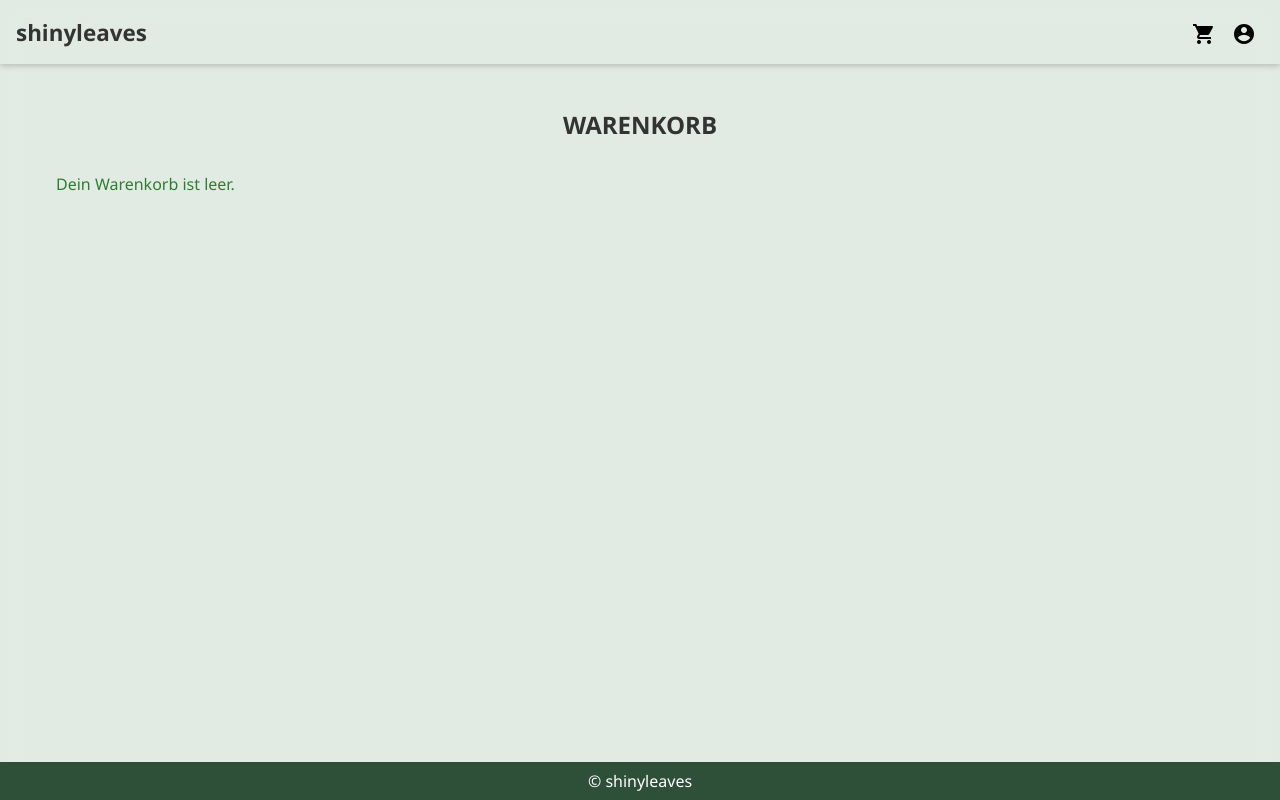
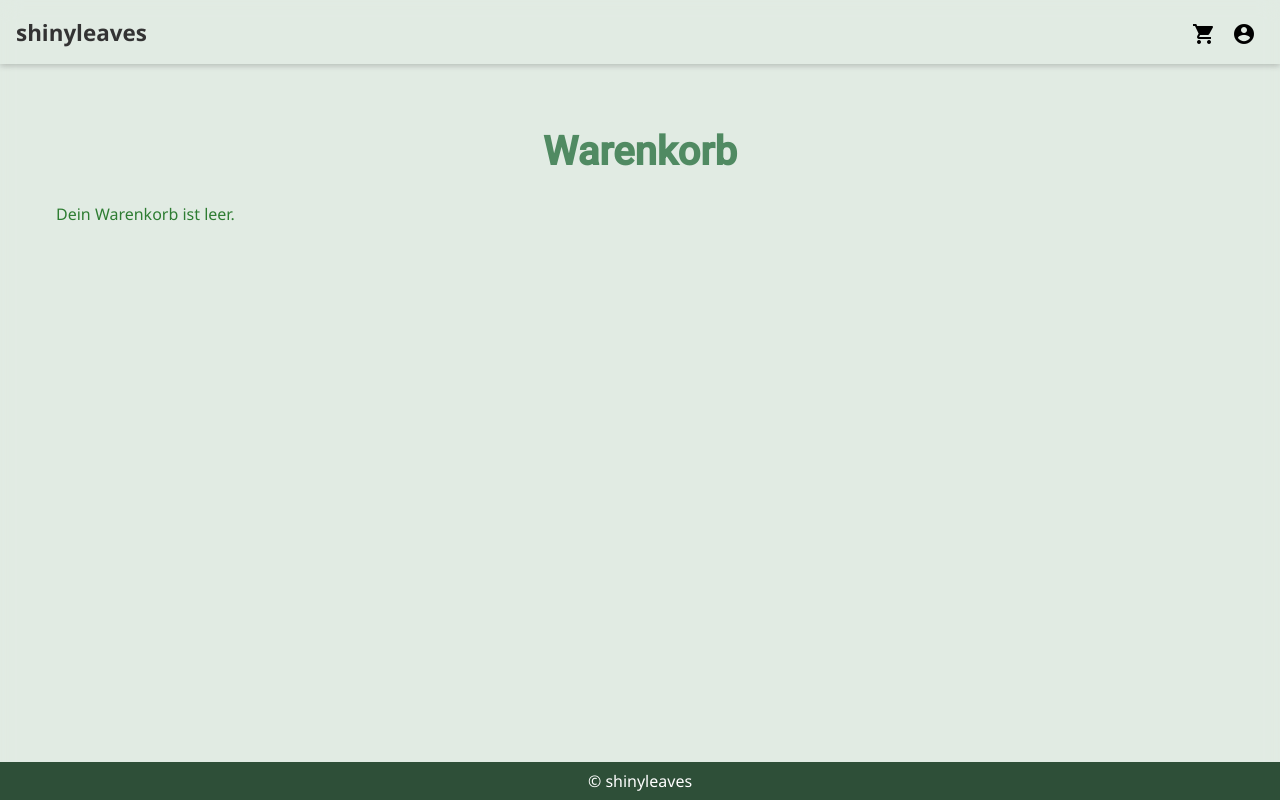
Before and after one commit to ktrifel/shinyleaves-frontend, an Angular app in the folder test-frontend/: page /cart in a window 1280 px wide. Built offline with nearby package versions, Linux system fonts and the light colour scheme.

Commit message:
cart 5 Warenkorb überschrift angepasst

```diff
--- a/test-frontend/src/app/components/cart/cart.component.css
+++ b/test-frontend/src/app/components/cart/cart.component.css
@@ -161,11 +161,12 @@
 }
 
 h2 {
+  margin: 2.5rem 0 1.75rem;
   text-align: center;
-  font-size: 1.5rem;
-  font-weight: bold;
-  margin-bottom: 2rem;
-  color: #333;
+  font-size: 2.5rem;
+  font-weight: 700;
+  font-family: 'Roboto', sans-serif;
+  color: rgb(80, 138, 98, 1);  /* Gleiche Farbe wie "Produkte" */
 }
 
 section {
--- a/test-frontend/src/app/components/cart/cart.component.html
+++ b/test-frontend/src/app/components/cart/cart.component.html
@@ -1,4 +1,4 @@
-<h2>WARENKORB</h2>
+<h2>Warenkorb</h2>
 
 <section *ngIf="cartItems.length; else empty">
 
@@ -81,5 +81,5 @@
 </section>
 
 <ng-template #empty>
-  <p>Dein Warenkorb ist leer.</p>
+  <p class="empty-cart-message">Dein Warenkorb ist leer.</p>
 </ng-template>
```
